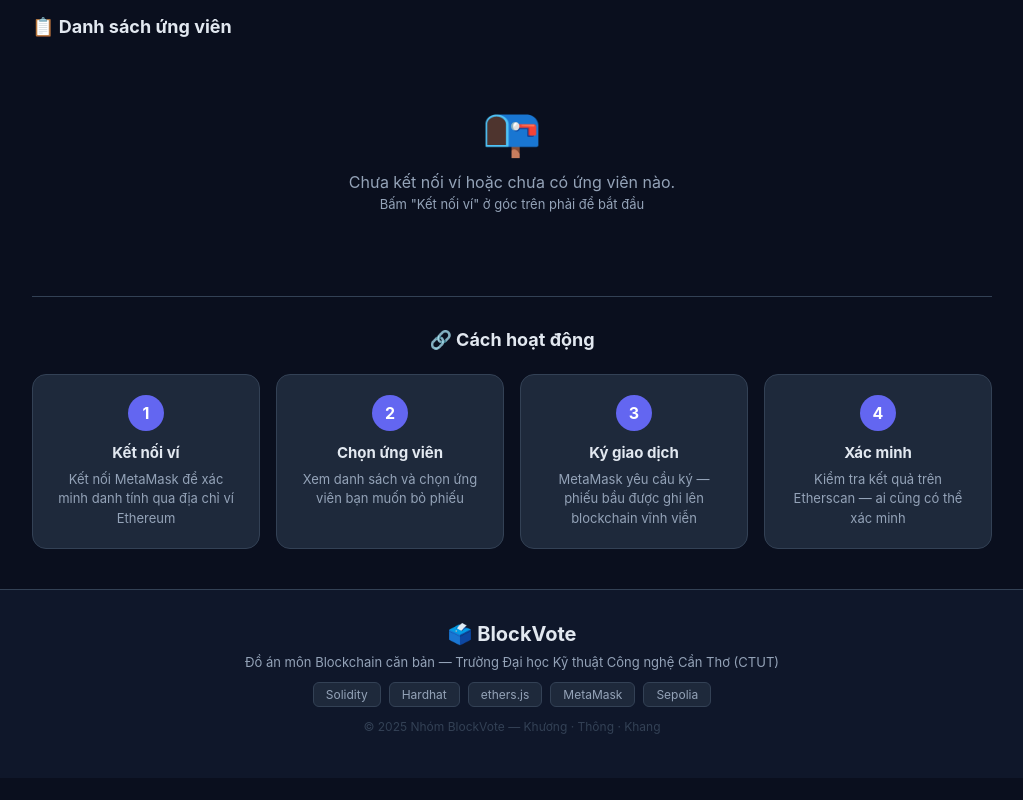
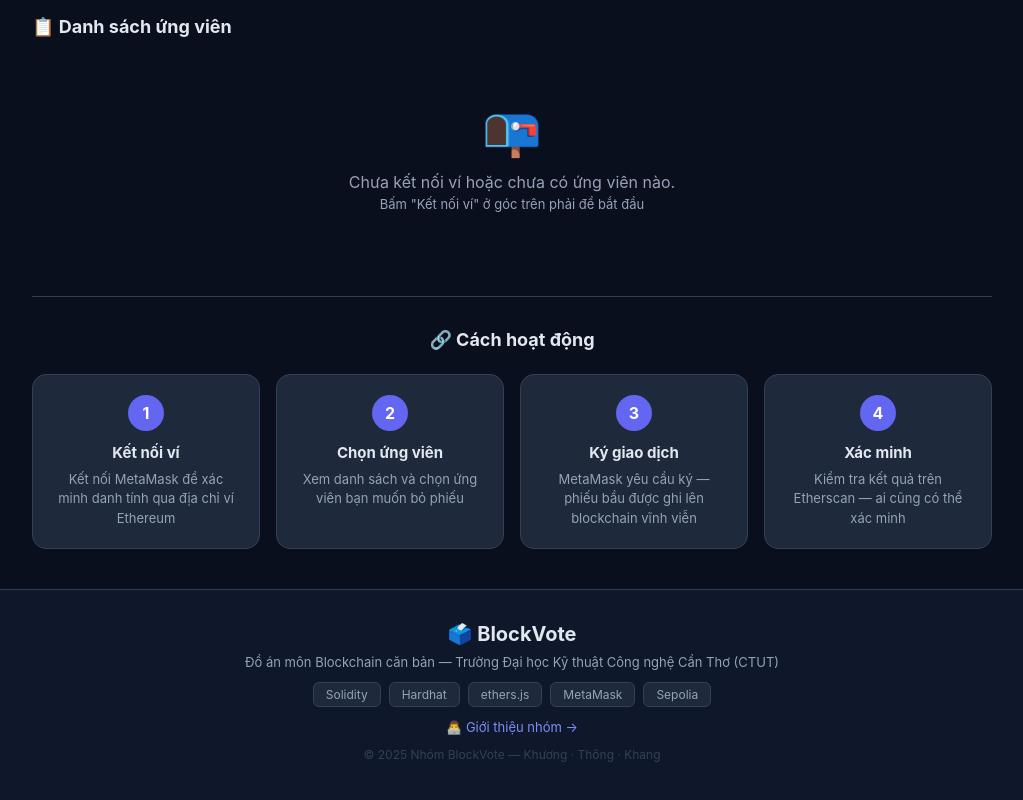
Before and after one commit to tkhuongforgit/voting-dapp, a website: page frontend/index.html in a window 1280 px wide. Shown: the part 498-1298 px from the top of the page, without its empty margins (128-1151 px from the left). Before the commit the page ends 1276 px from the top, so only its background shows below. Drawn offline with nearby package versions, Linux system fonts and the light colour scheme.

Commit message:
cap nhat footer

```diff
--- a/frontend/index.html
+++ b/frontend/index.html
@@ -177,8 +177,10 @@
       <div class="footer-tech">
         <span>Solidity</span><span>Hardhat</span><span>ethers.js</span><span>MetaMask</span><span>Sepolia</span>
       </div>
+<p><a href="about.html" style="color:#818cf8;text-decoration:none">👨‍💻 Giới thiệu nhóm →</a></p>
       <p class="footer-copy">© 2025 Nhóm BlockVote — Khương · Thông · Khang</p>
     </div>
+
   </footer>
 
   <script src="https://cdn.jsdelivr.net/npm/ethers@6.13.2/dist/ethers.umd.min.js"></script>
```
